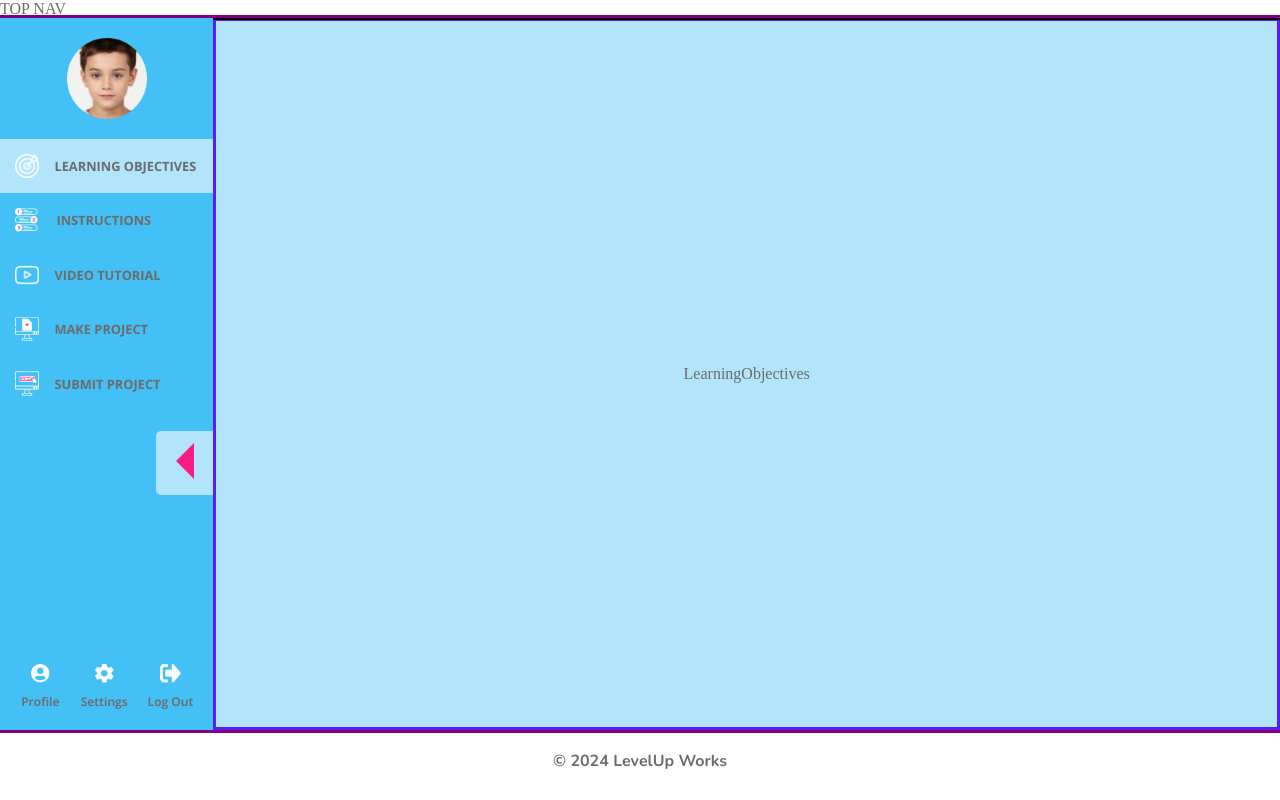
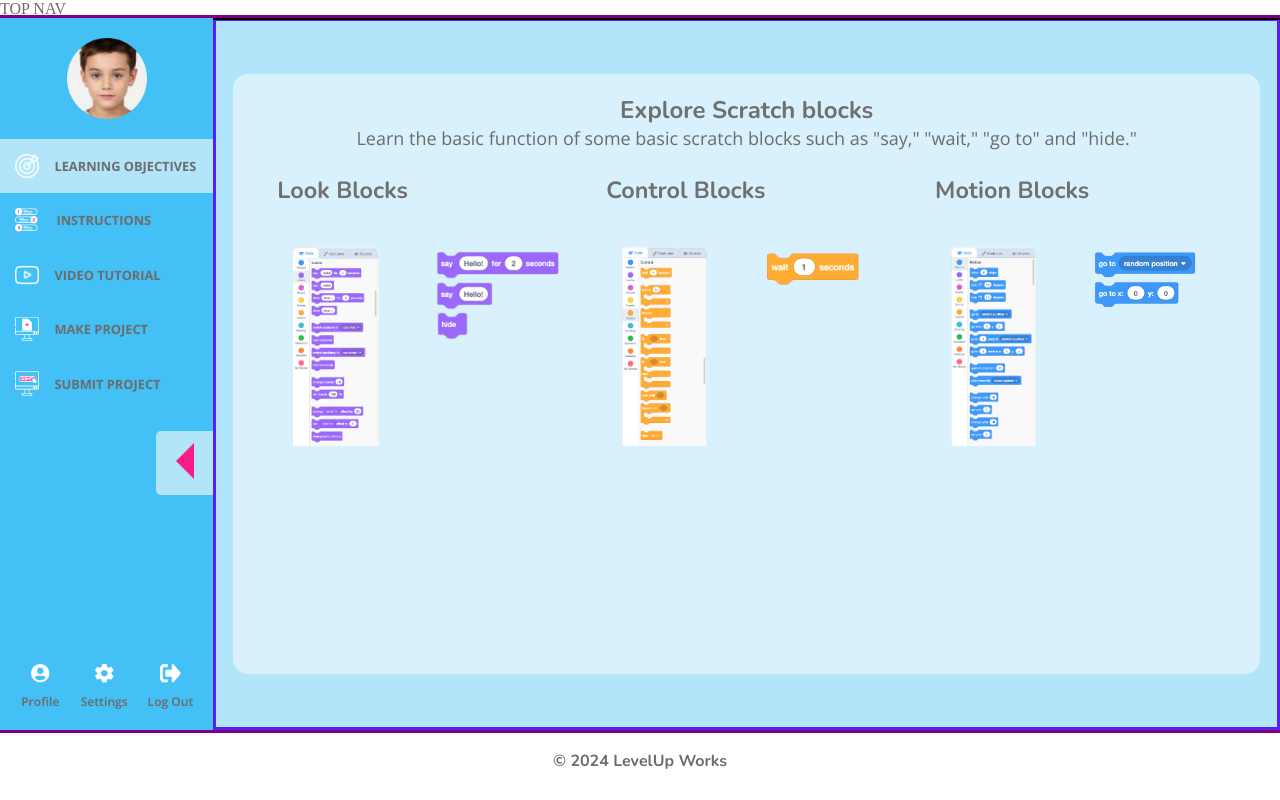
Before and after one commit to cyy963/education-portal-frontend, a React (Vite) app: page /student-dashboard/learning-objectives in a window 1280 px wide. Built offline with nearby package versions, Linux system fonts and the light colour scheme; the HTML template or start-up script is replaced by a standard one.

Commit message:
added learning objective page

```diff
--- /dev/null
+++ b/src/pages/StudentDashboard/components/LearningObjectives/LearningObjectives.css
@@ -0,0 +1,64 @@
+
+.container {
+    font-family: Open Sans, Regular;
+    font-size: 18px;
+    color: #707070; /* Hex color for the text - specified in photoshop mockup supplied */
+    text-align: center;
+  }
+
+  h2 {
+    font-family: 'Nunito', sans-serif;
+    font-weight: bold;
+    font-size: 24px;
+    color: #707070; /* Hex color for the text - specified in photoshop mockup supplied */
+  }
+
+  h3 {
+    font-family: 'Nunito', sans-serif;
+    font-weight: bold;
+    font-size: 18px;
+    color: #707070; /* Hex color for the text - specified in photoshop mockup supplied */
+    padding: 0.5rem;
+    margin-top: 0;
+  }
+
+  .columns, .row {
+    display: flex;
+    justify-content: space-between;
+    flex-wrap: wrap; /* Allow the columns to wrap on smaller screens */
+  }
+
+  .column {
+    flex: 1; /* Allows columns to grow to fill available space */
+    padding: 1rem;
+    min-width: 150px; /* Minimum width of each column, adjust based on content */
+    box-sizing: border-box; /* Include padding in width calculation */
+  }
+
+  .column img {
+    max-width: 100%; /* Make images responsive */
+    height: auto; /* Maintain aspect ratio */
+    max-height: 200px;
+    margin: 0 auto; /* Center images within the column */
+  }
+
+  /* Align text to the left in new columns */
+  .row > .column {
+    text-align: left;
+  }
+
+  .sticky-header {
+    position: -webkit-sticky; /* For Safari */
+    position: sticky;
+    top: 0;
+    z-index: 1000; /* Ensure the sticky header is above other content */
+  }
+
+  .overlay-box {
+    position: relative;
+    background-color: #FFFFFF80;
+    padding: 20px;
+    margin: 20px 20px 20px 20px;
+    border-radius: 15px; /* Rounded corners */
+    min-height: 600px;
+  }
--- a/src/pages/StudentDashboard/components/LearningObjectives/LearningObjectives.jsx
+++ b/src/pages/StudentDashboard/components/LearningObjectives/LearningObjectives.jsx
@@ -1,5 +1,51 @@
 import React from "react";
+import './LearningObjectives.css';
 
 export default function LearningObjectives() {
-  return <div>LearningObjectives</div>;
+  return (
+<div className="container">
+
+<div className="overlay-box">
+
+  {/* Sticky header wrapper */}
+  <div className="sticky-header">
+    <h2>Explore Scratch blocks</h2>
+    <p>Learn the basic function of some basic scratch blocks such as "say," "wait," "go to" and "hide."</p>
+  </div>
+
+      <div className="row">
+        <div className="column">
+          <h3>Look Blocks</h3>
+        </div>
+        <div className="column">
+          <h3>Control Blocks</h3>
+        </div>
+        <div className="column">
+          <h3>Motion Blocks</h3>
+        </div>
+      </div>
+
+      <div className="columns">
+        <div className="column">
+          <img src='/images/projects/Project01-obj1.png' alt="Look Blocks" />
+        </div>
+        <div className="column">
+          <img src='/images/projects/Project01-obj2.png' alt="Look Blocks" />
+        </div>
+        <div className="column">
+          <img src="/images/projects/Project01-obj3.png" alt="Control Blocks"/>
+        </div>
+        <div className="column">
+          <img src='/images/projects/Project01-obj4.png' alt="Control Blocks" />
+        </div>
+        <div className="column">
+          <img src="/images/projects/Project01-obj5.png" alt="Motion Blocks"/>
+        </div>
+        <div className="column">
+          <img src='/images/projects/Project01-obj6.png' alt="Motion Blocks" />
+        </div>
+      </div>
+    </div>
+    </div>
+  );
 }
```
